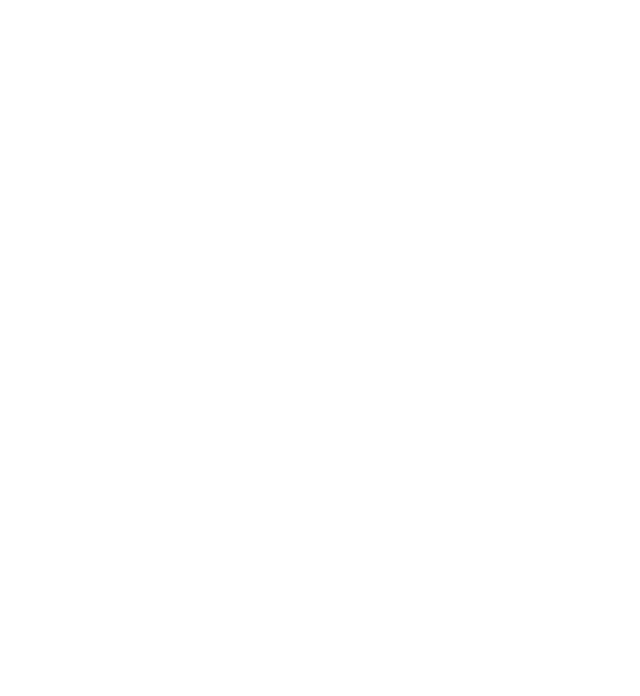
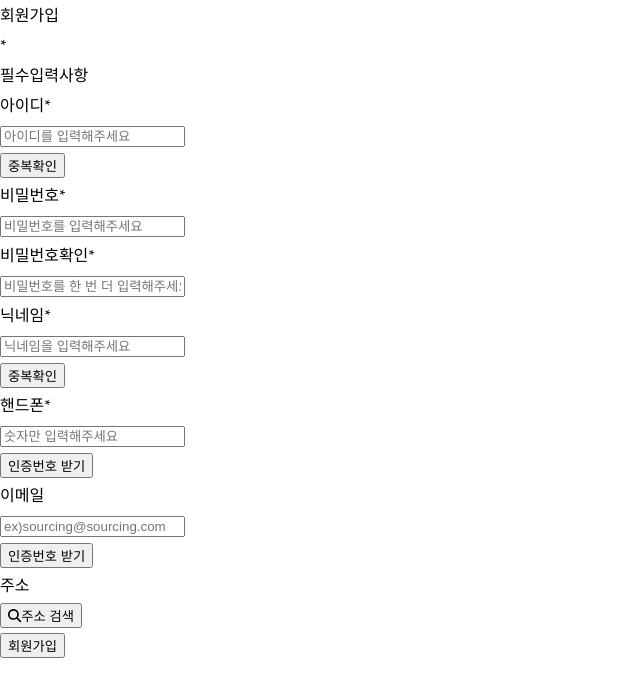
Before and after one commit to ryurbsgks/sourcing, a React (Create React App) app in the folder client/: page /signup in a window 1280 px wide. Before the commit this address had no page. Shown: the top 696 px of the page, without its empty margins (0-640 px from the left). Built offline with nearby package versions, Linux system fonts and the light colour scheme.

Commit message:
Feat: Signup 페이지 라우팅 추가
* Signup 페이지 라우팅 추가

```diff
--- a/client/src/App.js
+++ b/client/src/App.js
@@ -1,12 +1,14 @@
 import './App.css';
 import { BrowserRouter, Routes, Route } from "react-router-dom";
-import Main from './pages/Main';
+import Main from "./pages/Main";
+import Signup from "./pages/Signup";
 
 function App() {
   return (
     <BrowserRouter>
       <Routes>
           <Route path="/" element={<Main />} />
+          <Route path="/signup" element={<Signup />} />
       </Routes>
     </BrowserRouter>
   );
```
